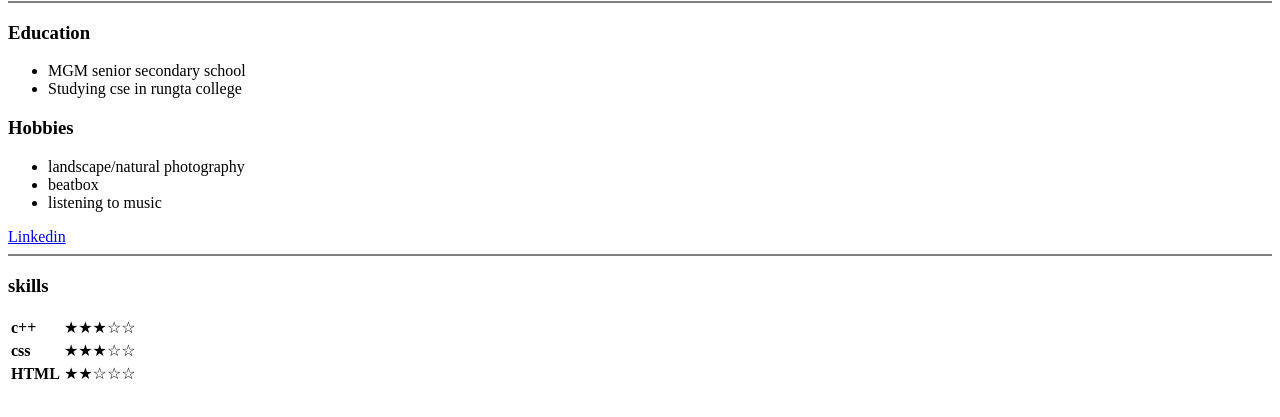
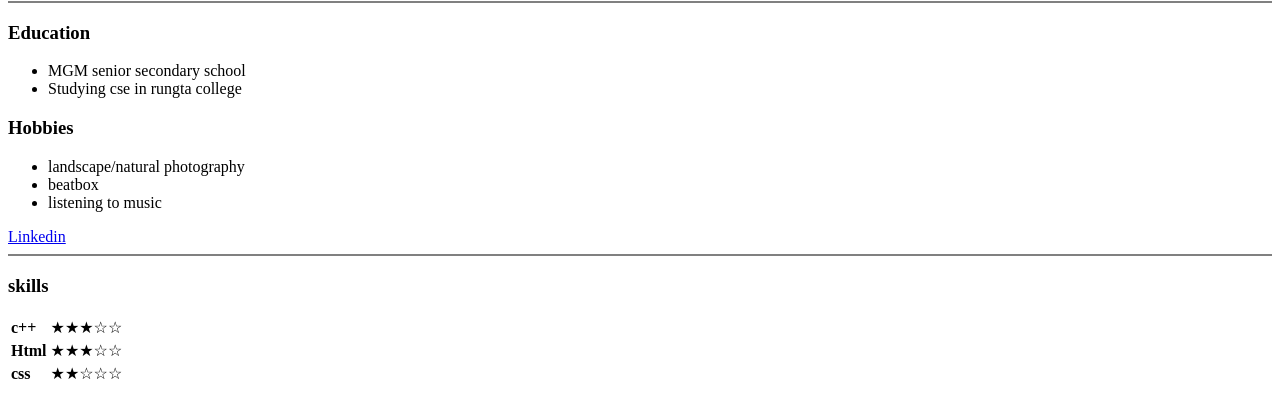
Before and after one commit to Rishabh775/START, a plain HTML site: page index.html in a window 1280 px wide. Shown: the part 191-608 px from the top of the page. Drawn offline with Linux system fonts and the light colour scheme.

Commit message:
Update index.html

```diff
--- a/index.html
+++ b/index.html
@@ -57,15 +57,16 @@
         <td>&#9733;&#9733;&#9733;&#9734;&#9734;</td>
       </tr>
       <tr>
-        <td><strong>css </strong></td>
+        <td><strong>Html</strong></td>
         <td>&#9733;&#9733;&#9733;&#9734;&#9734;</td>
       </tr>
       <tr>
         <td>
-          <strong> HTML</strong>
+          <strong>css</strong>
         </td>
         <td>&#9733;&#9733;&#9734;&#9734;&#9734;</td>
       </tr>
+
     </table>
   </body>
 </html>
```
